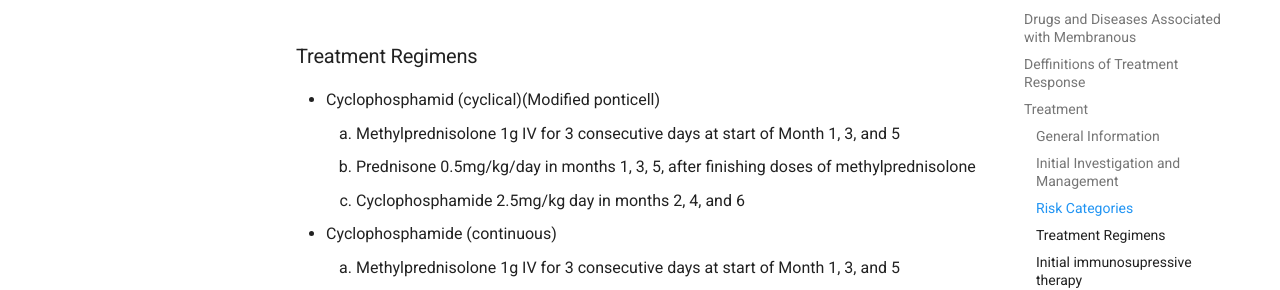
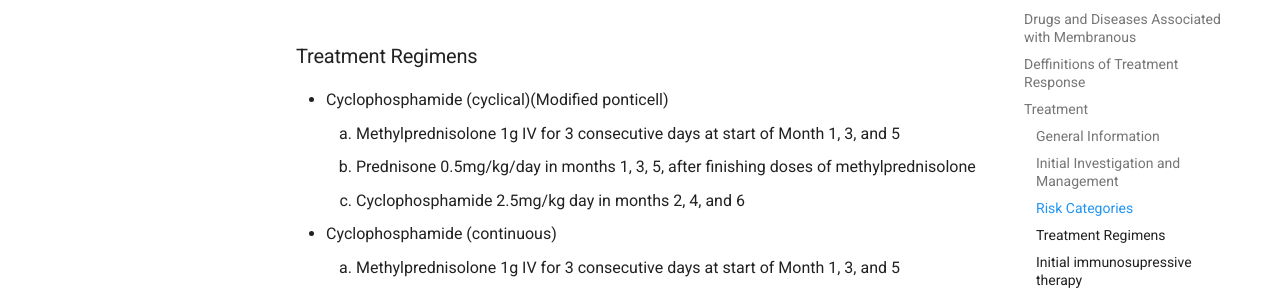
Before and after one commit to TTUNEPH2025/GN, an MkDocs documentation site: the page built from docs/Membranous.md, in a window 1280 px wide and 900 px high, scrolled down 5074 px. Shown: the part 170-460 px from the top of the window. Built offline with MkDocs 1.6.1 and Material for MkDocs 9.7.7, drawn with Linux system fonts in a browser that asks for light colours.

Commit message:
Update Membranous.md

````diff
--- a/docs/Membranous.md
+++ b/docs/Membranous.md
@@ -184,7 +184,7 @@ kanban
     • Rapid deterioration of kidney function not otherwise explained]
 ```
 ### Treatment Regimens
- * Cyclophosphamid (cyclical)(Modified ponticell)
+ * Cyclophosphamide (cyclical)(Modified ponticell)
     1. Methylprednisolone 1g IV for 3 consecutive days at start of Month 1, 3, and 5
     2. Prednisone 0.5mg/kg/day in months 1, 3, 5, after finishing doses of methylprednisolone
     3. Cyclophosphamide 2.5mg/kg day in months 2, 4, and 6
````
